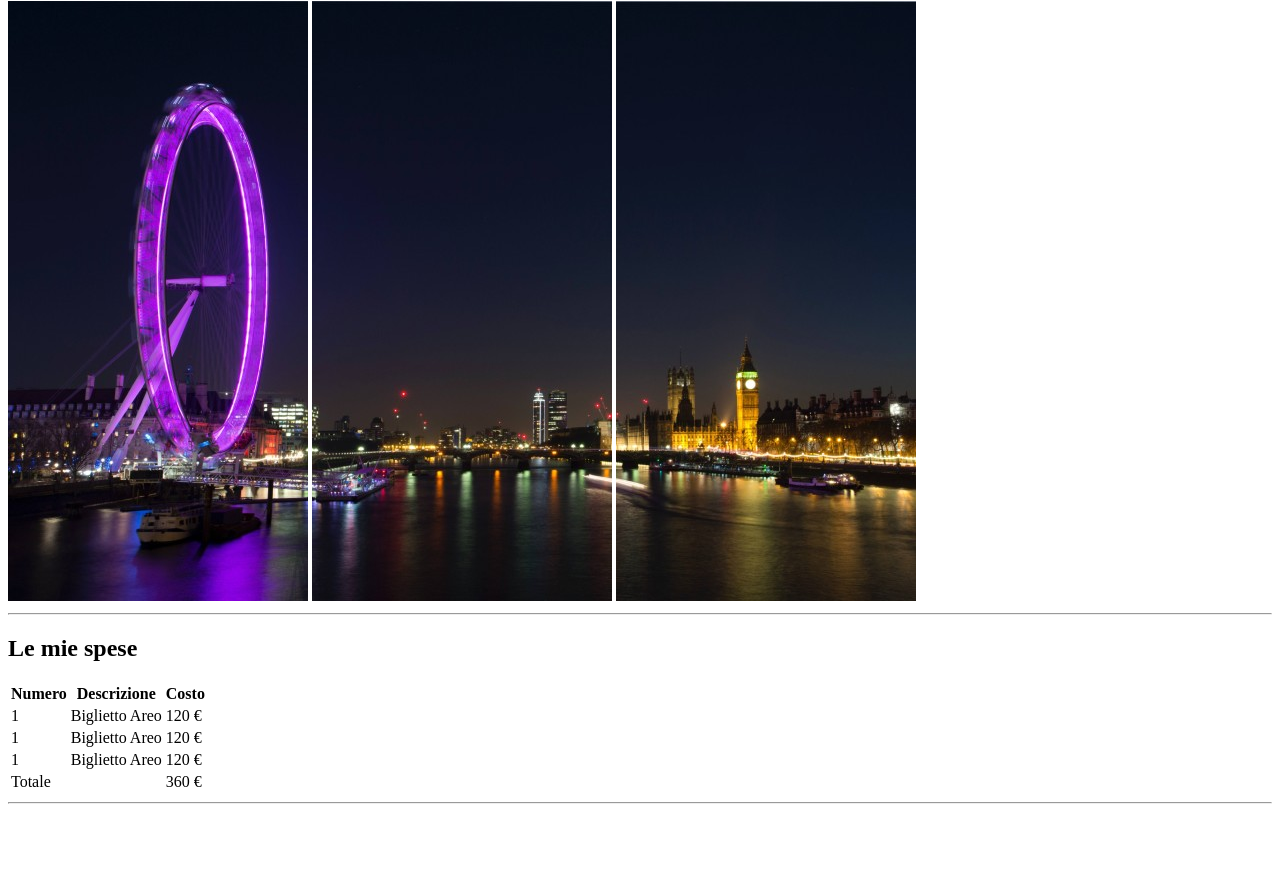
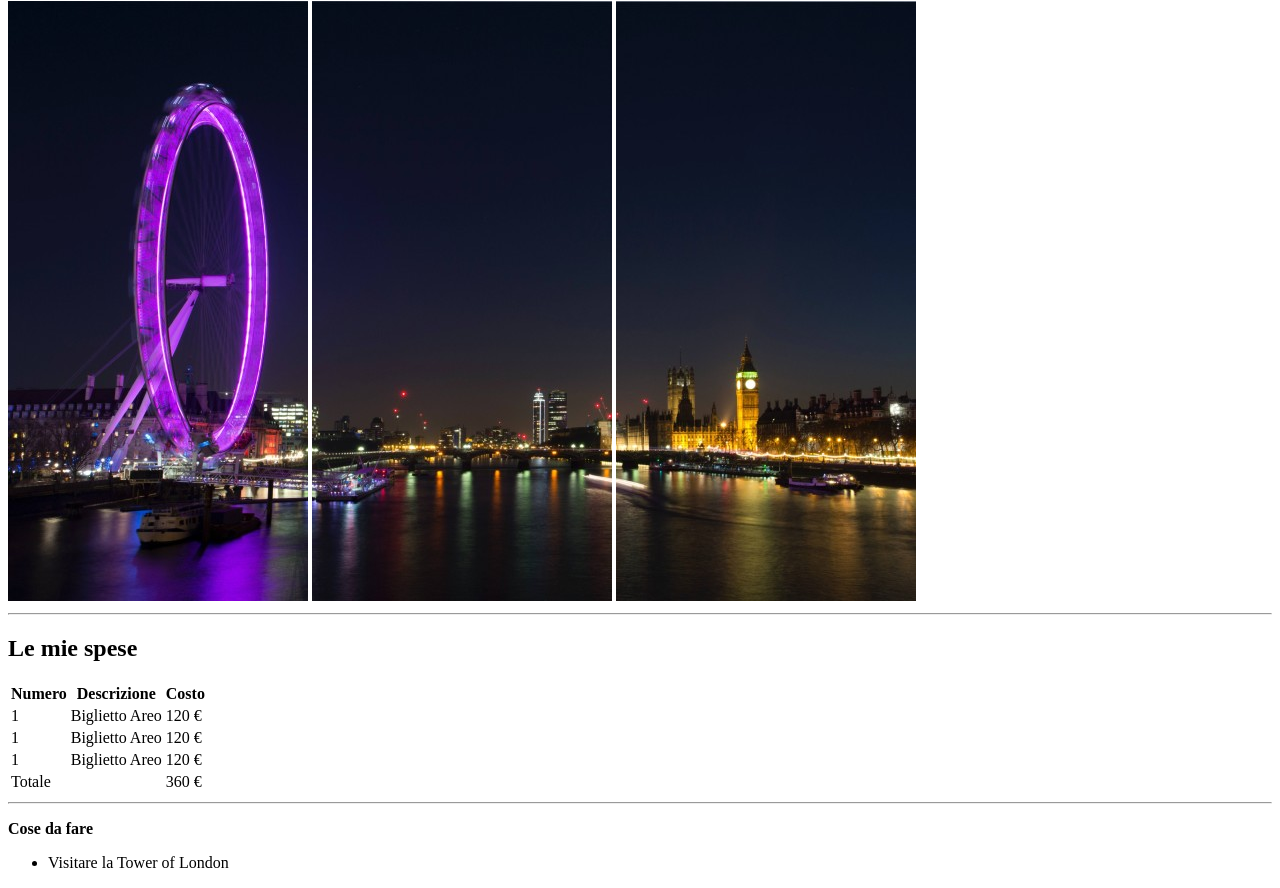
Before and after one commit to AlessandroBilli/html-london-trip, a plain HTML site: page index.html in a window 1280 px wide. Shown: the part 79-967 px from the top of the page. Before the commit the page ends 891 px from the top, so only its background shows below. Drawn offline with Linux system fonts and the light colour scheme.

Commit message:
feat:table commit

```diff
--- a/index.html
+++ b/index.html
@@ -54,6 +54,12 @@
         </table>
         <hr>
     </section>
+    <section>
+        <p><strong>Cose da fare</strong></p>
+        <ul>
+            <li>Visitare la Tower of London</li>
+        </ul>
+    </section>
 </body>
 
 </html>
```
